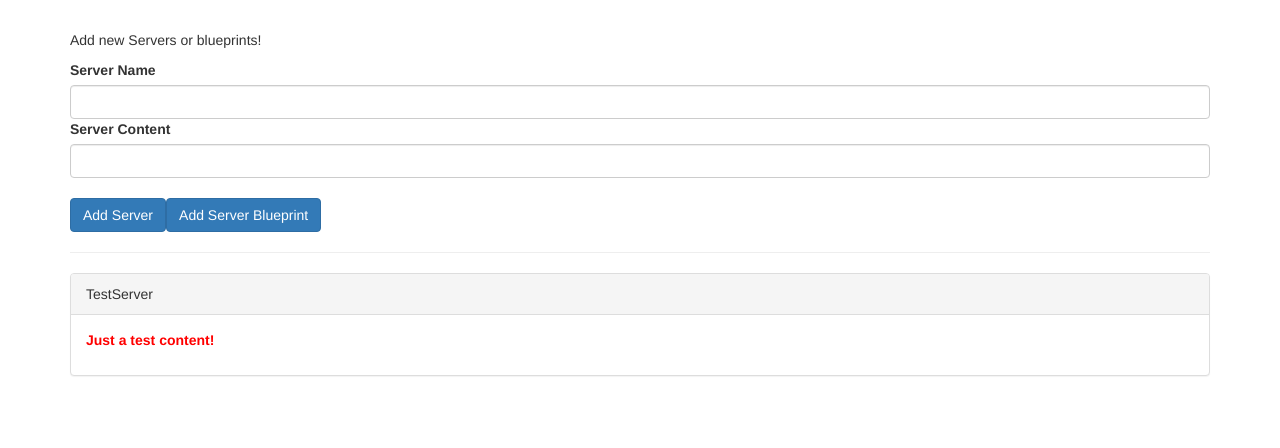
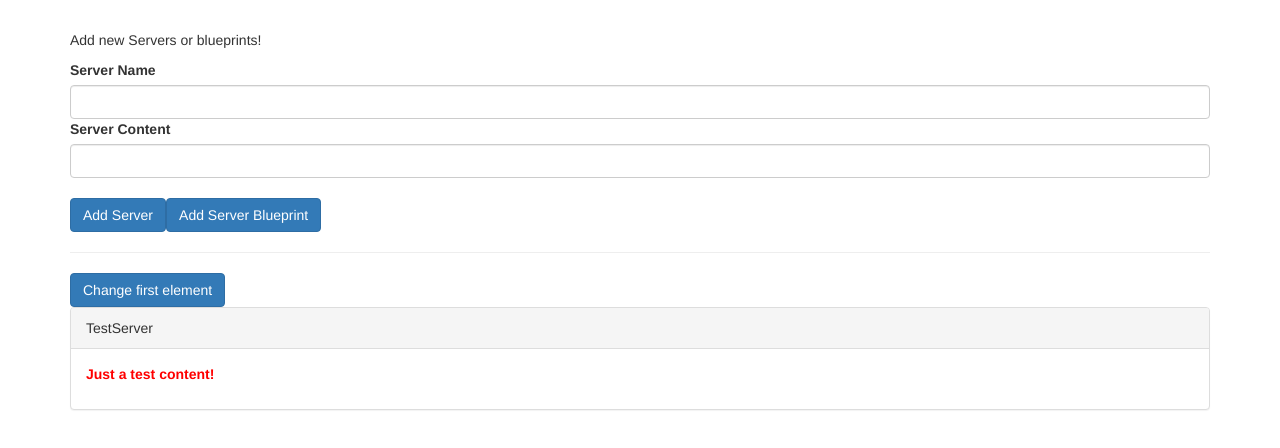
Before and after one commit to Saravana-Angular/angular-components-databinding-deepdive, an Angular app: page / in a window 1280 px wide. Shown: the top 448 px of the page. Built offline with nearby package versions, Linux system fonts and the light colour scheme.

Commit message:
implemented ngOnInit and ngOnChanges lifecycle methods

```diff
--- a/src/app/app.component.html
+++ b/src/app/app.component.html
@@ -3,7 +3,9 @@
   <hr>
   <div class="row">
     <div class="col-xs-12">
-      <app-server-element *ngFor="let serverElement of serverElements" [srvElement]="serverElement">
+      <button class="btn btn-primary" (click)="onChangeFirst()">Change first element</button>
+      <app-server-element *ngFor="let serverElement of serverElements" [srvElement]="serverElement"
+        [name]="serverElement.name">
         <p>
           <strong *ngIf="serverElement.type === 'server'" style="color: red">{{ serverElement.content }}</strong>
           <em *ngIf="serverElement.type === 'blueprint'">{{ serverElement.content }}</em>
--- a/src/app/app.component.ts
+++ b/src/app/app.component.ts
@@ -28,4 +28,8 @@
       content: blueprintData.serverContent,
     });
   }
+
+  onChangeFirst() {
+    this.serverElements[0].name = "Changed!";
+  }
 }
--- a/src/app/server-element/server-element.component.html
+++ b/src/app/server-element/server-element.component.html
@@ -1,5 +1,6 @@
 <div class="panel panel-default">
-  <div class="panel-heading">{{ element.name }}</div>
+  <!-- <div class="panel-heading">{{ element.name }}</div> -->
+  <div class="panel-heading">{{ name }}</div>
   <div class="panel-body">
     <ng-content></ng-content>
   </div>
--- a/src/app/server-element/server-element.component.ts
+++ b/src/app/server-element/server-element.component.ts
@@ -1,4 +1,12 @@
-import { Component, OnInit, Input, ViewEncapsulation } from "@angular/core";
+import {
+  Component,
+  OnInit,
+  Input,
+  ViewEncapsulation,
+  OnChanges,
+  SimpleChange,
+  SimpleChanges,
+} from "@angular/core";
 
 @Component({
   selector: "app-server-element",
@@ -6,10 +14,20 @@
   styleUrls: ["./server-element.component.css"],
   encapsulation: ViewEncapsulation.Emulated, // None, ShadowDom
 })
-export class ServerElementComponent implements OnInit {
+export class ServerElementComponent implements OnInit, OnChanges {
   @Input("srvElement") element: { type: string; name: string; content: string };
+  @Input() name: string;
 
-  constructor() {}
+  constructor() {
+    console.log("constructor called!");
+  }
 
-  ngOnInit(): void {}
+  ngOnInit(): void {
+    console.log("ngOnInit called!");
+  }
+
+  ngOnChanges(changes: SimpleChanges) {
+    console.log("ngOnChanges called!");
+    console.log(changes);
+  }
 }
```
